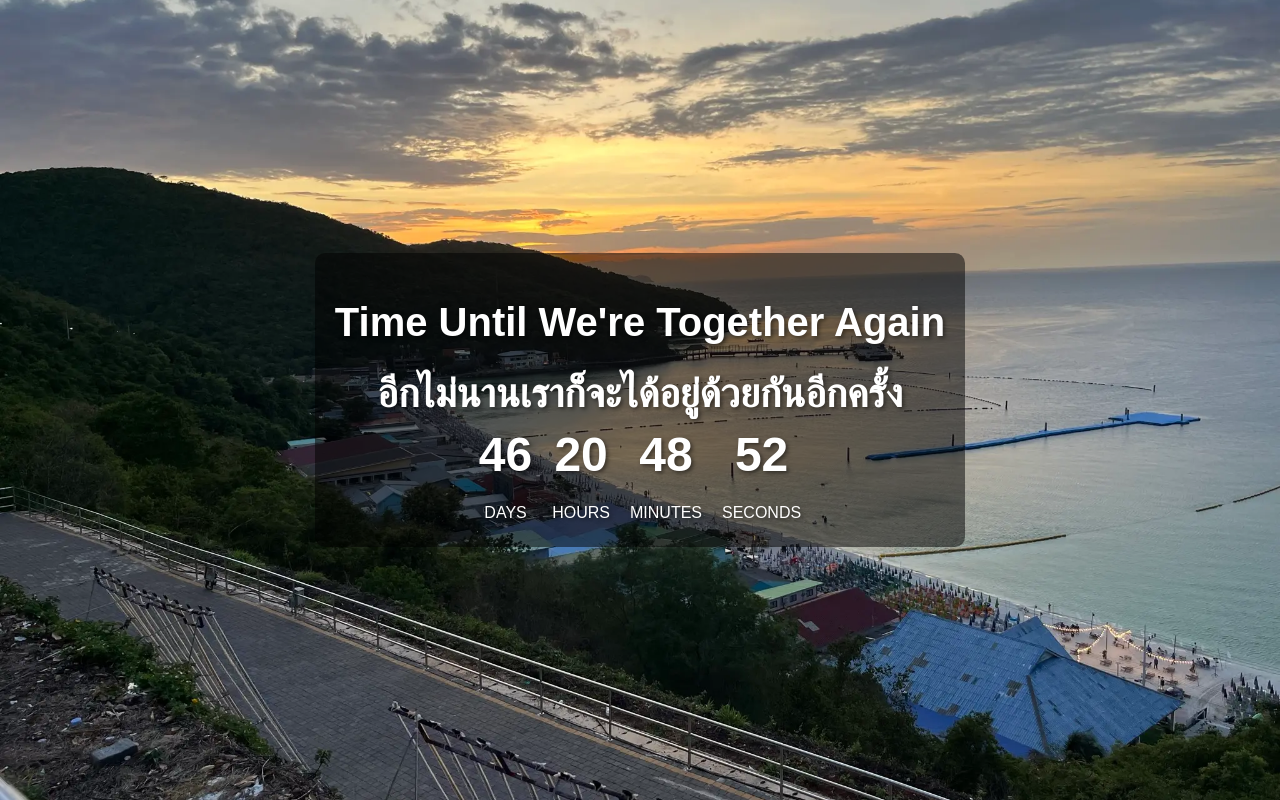
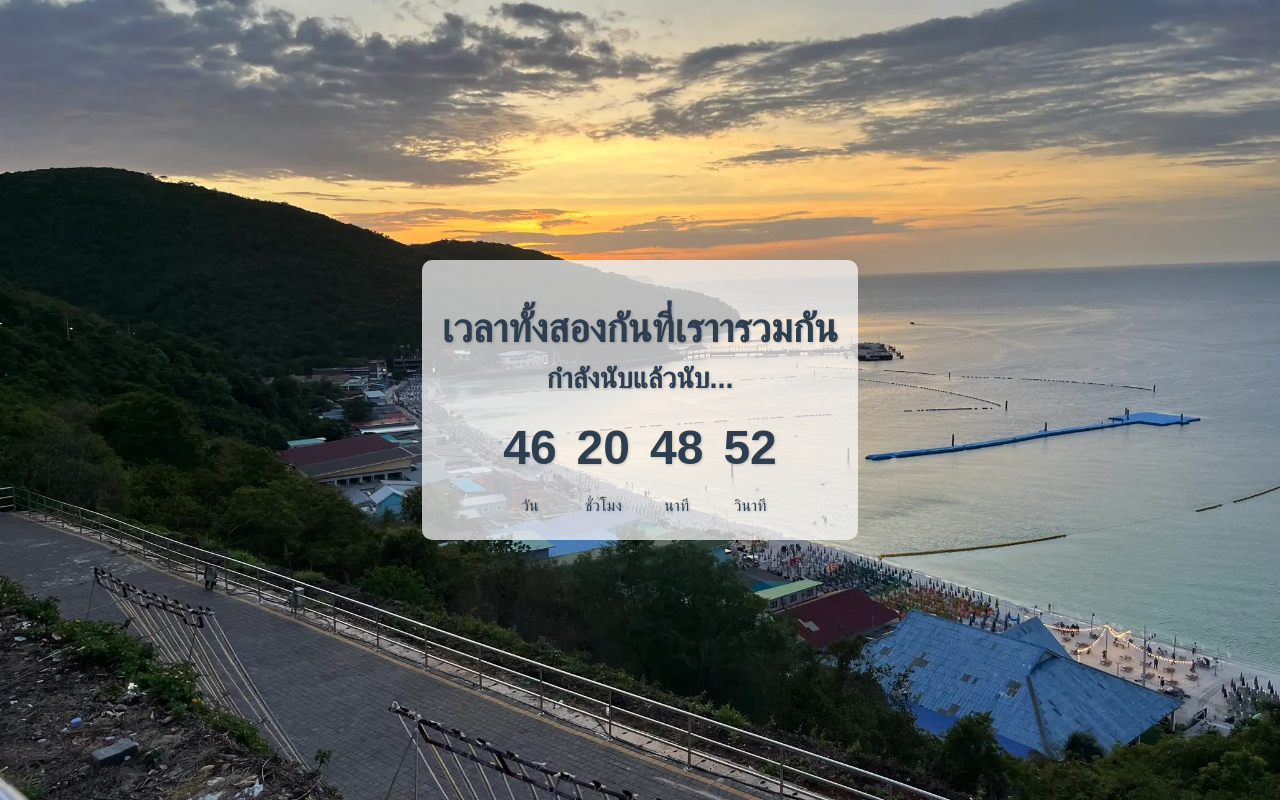
Before and after one commit to RiotBeard/RiotBeard.github.io, a plain HTML site: page index.html in a window 1280 px wide. Drawn offline with Linux system fonts and the light colour scheme.

Commit message:
Changes to be committed: 	modified:   index.html     thai version added.

```diff
--- a/index.html
+++ b/index.html
@@ -1,14 +1,14 @@
 <!DOCTYPE html>
-<html lang="en">
+<html lang="th">
 <head>
     <meta charset="UTF-8">
     <meta name="viewport" content="width=device-width, initial-scale=1.0">
-    <title>Vacation Countdown</title>
+    <title>เนื่อนเวลาทั้งสองกัน</title>
     <style>
         body, html {
             height: 100%;
             margin: 0;
-            font-family: 'Arial', 'Helvetica', sans-serif;
+            font-family: 'Prompt', sans-serif;
         }
         .bg {
             background-image: url('IMG_0067-small.webp');
@@ -21,7 +21,7 @@
             justify-content: center;
         }
         .countdown-container {
-            background-color: rgba(0, 0, 0, 0.5);
+            background-color: rgba(255, 255, 255, 0.7);
             padding: 20px;
             border-radius: 10px;
             text-align: center;
@@ -29,8 +29,8 @@
             animation: fadeIn 2s ease-in-out;
         }
         h1, h2 {
-            color: #ffffff;
-            text-shadow: 2px 2px 4px rgba(0,0,0,0.5);
+            color: #2c3e50;
+            text-shadow: 1px 1px 3px rgba(0,0,0,0.2);
         }
         h1 {
             font-size: 2.5rem;
@@ -42,8 +42,8 @@
         }
         #timer {
             font-size: 2.5rem;
-            color: #ffffff;
-            text-shadow: 2px 2px 4px rgba(0,0,0,0.5);
+            color: #2c3e50;
+            text-shadow: 1px 1px 3px rgba(0,0,0,0.2);
         }
         .time-unit {
             display: inline-block;
@@ -72,8 +72,8 @@
 <body>
     <div class="bg">
         <div class="countdown-container">
-            <h1>Time Until We're Together Again</h1>
-            <h1>อีกไม่นานเราก็จะได้อยู่ด้วยกันอีกครั้ง</h1>
+            <h1>เวลาทั้งสองกันที่เราารวมกัน</h1>
+            <h2>กำลังนับแล้วนับ...</h2>
             <div id="timer"></div>
         </div>
     </div>
@@ -92,14 +92,14 @@
             const seconds = Math.floor((distance % (1000 * 60)) / 1000);
 
             document.getElementById("timer").innerHTML =
-                `<div class="time-unit"><span class="time-value">${days}</span><br><span class="time-label">days</span></div>` +
-                `<div class="time-unit"><span class="time-value">${hours}</span><br><span class="time-label">hours</span></div>` +
-                `<div class="time-unit"><span class="time-value">${minutes}</span><br><span class="time-label">minutes</span></div>` +
-                `<div class="time-unit"><span class="time-value">${seconds}</span><br><span class="time-label">seconds</span></div>`;
+                `<div class="time-unit"><span class="time-value">${days}</span><br><span class="time-label">วัน</span></div>` +
+                `<div class="time-unit"><span class="time-value">${hours}</span><br><span class="time-label">ชั่วโมง</span></div>` +
+                `<div class="time-unit"><span class="time-value">${minutes}</span><br><span class="time-label">นาที</span></div>` +
+                `<div class="time-unit"><span class="time-value">${seconds}</span><br><span class="time-label">วินาที</span></div>`;
 
             if (distance < 0) {
                 clearInterval(x);
-                document.getElementById("timer").innerHTML = "We're finally together!";
+                document.getElementById("timer").innerHTML = "เราารวมกันแล้ว!";
                 confetti();
             }
         }, 1000);
```
